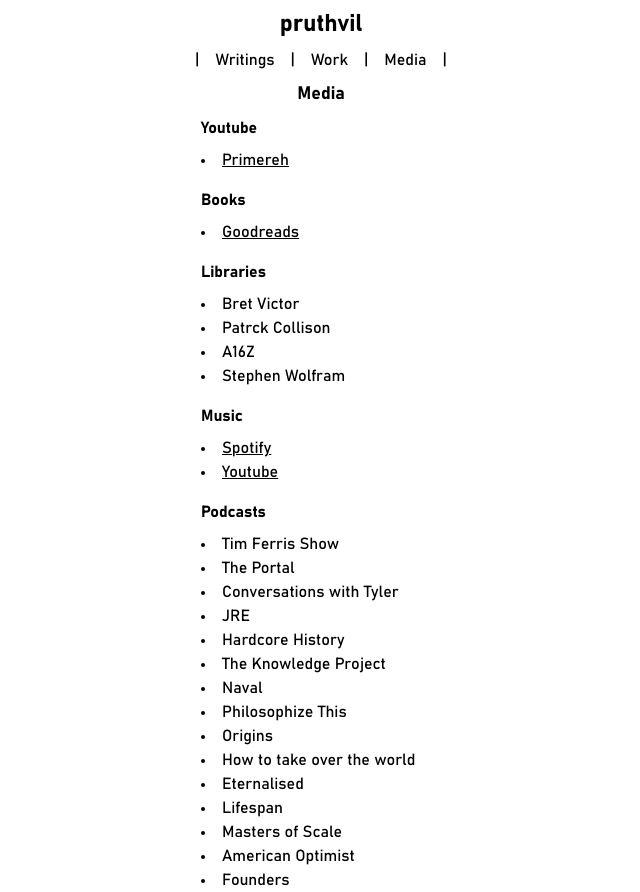
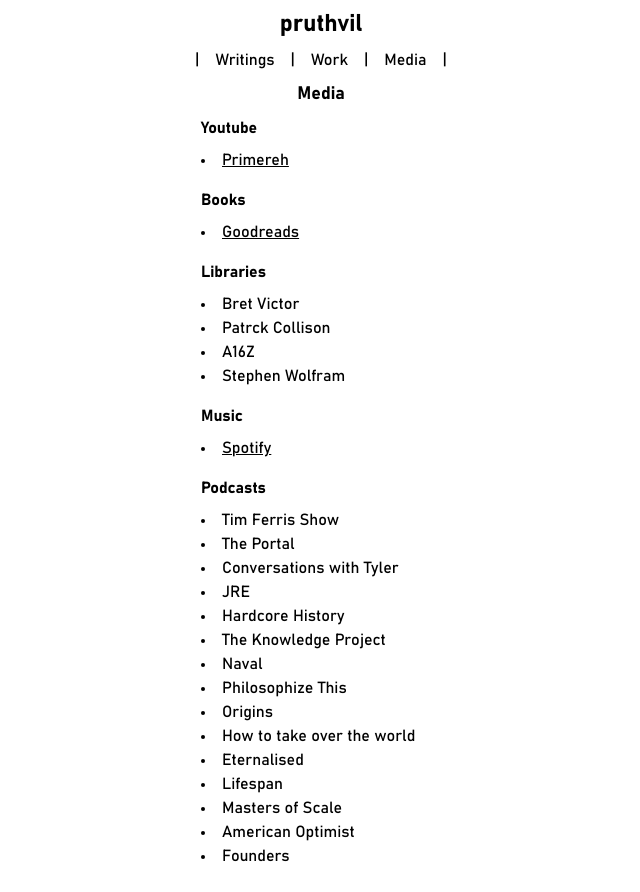
Before and after one commit to pruthvill/blog, a Next.js app: page /media in a window 1280 px wide. Shown: the whole page, without its empty margins (319-959 px from the left). After the commit the page ends 868 px from the top, so only its background shows below. Built offline with nearby package versions, Linux system fonts and the light colour scheme.

Commit message:
removed yt music

```diff
--- a/app/media/page.tsx
+++ b/app/media/page.tsx
@@ -88,16 +88,7 @@
                   Spotify
                 </Link>
               </li>
-              <li>
-                <Link
-                  href="https://www.youtube.com/playlist?list=PL4A-P6Ov1Tu35O0cLw1GrPniRxqLLK1oE"
-                  target="_blank"
-                  rel="noopener noreferrer"
-                  className="text-black hover:text-blue-600 transition-colors underline"
-                >
-                  Youtube
-                </Link>
-              </li>
+
             </ul>
           </li>
           <li>
```
